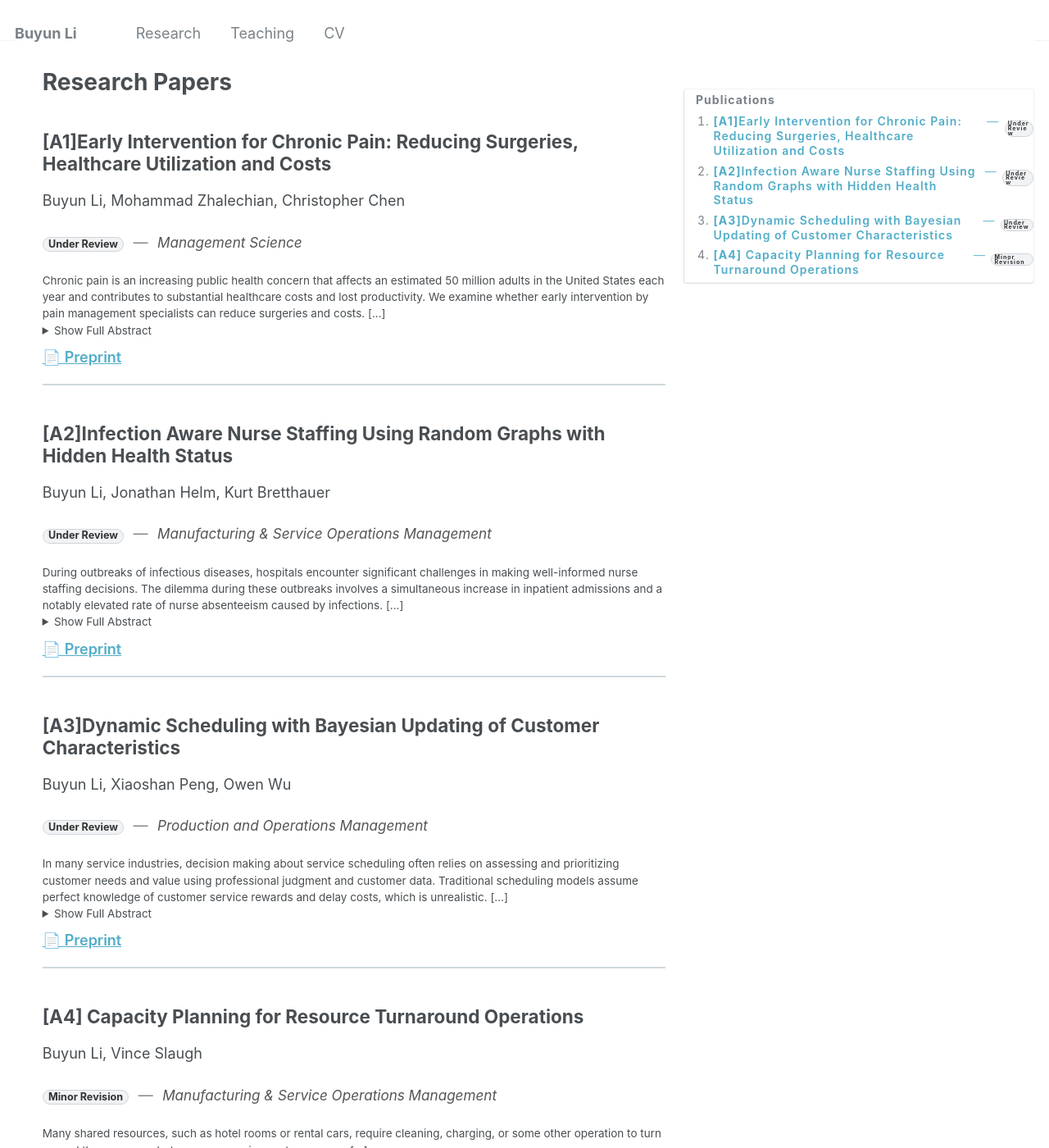
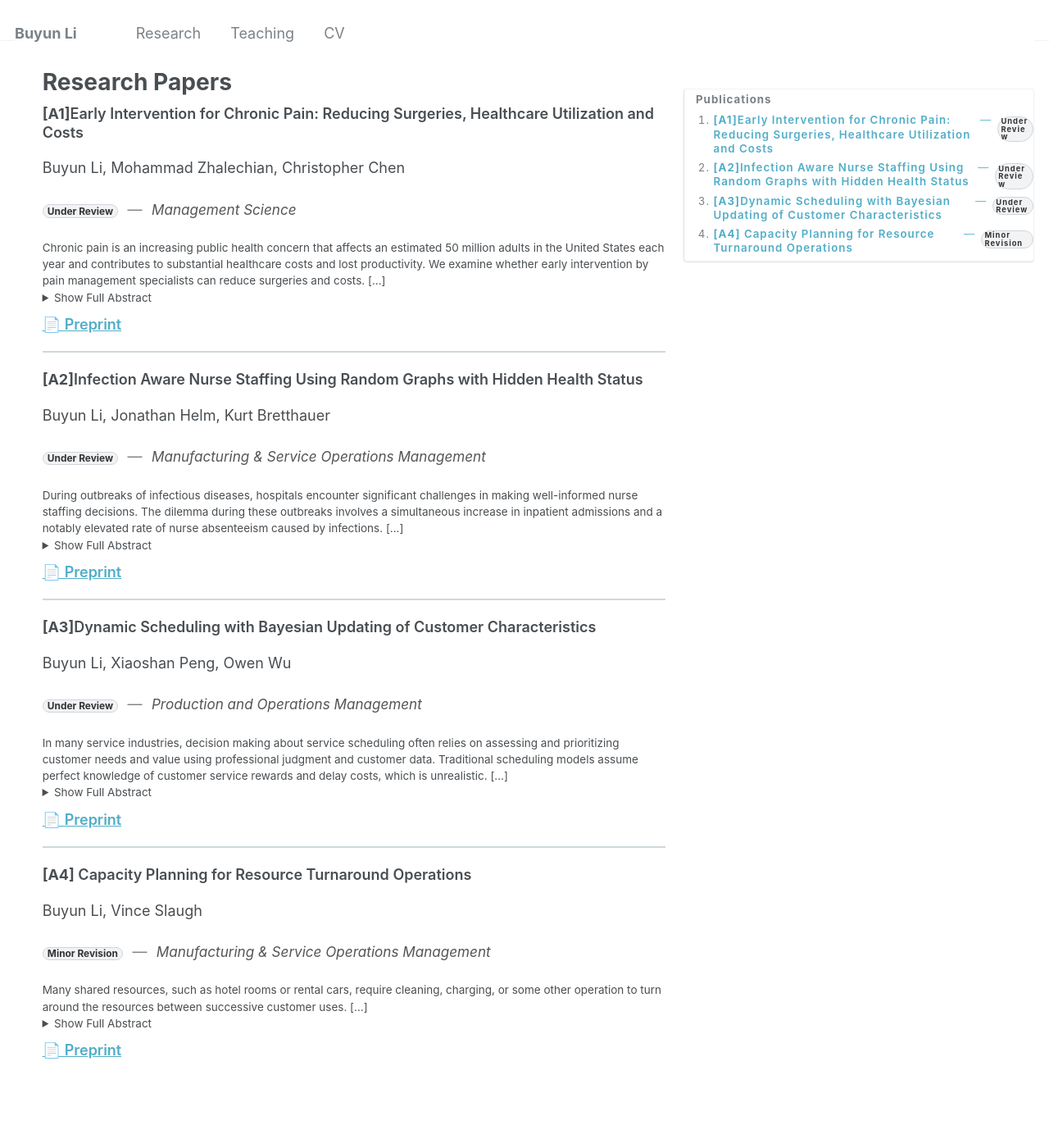
Before and after one commit to BuyunLi/BuyunLi.github.io, a Jekyll site: the page built from _pages/publications.md, in a window 1280 px wide and 1400 px high. Shown: the whole window at 82% size. Built offline with Jekyll 4.4.1, drawn with Linux system fonts in a browser that asks for light colours.

Commit message:
Update _custom.scss

```diff
--- a/_sass/_custom.scss
+++ b/_sass/_custom.scss
@@ -146,3 +146,40 @@
   font-size: 0.5em;          /* smaller than title text */
   opacity: 0.85;
 }
+
+/* ===== Smaller paper titles + status (main list) ===== */
+#main.with-toc .archive__item-title {
+  font-size: 1.0rem !important;   /* ↓ shrink title */
+  line-height: 1.25;
+  margin: 0 0 0.25rem;
+  font-weight: 600;                /* keep some emphasis at smaller size */
+}
+
+#main.with-toc .pub__status {
+  font-size: 0.66rem !important;   /* ↓ smaller status pill text */
+  padding: 0.10em 0.44em !important;
+  line-height: 1;
+}
+
+/* ===== TOC: smaller titles, numbers, and pill ===== */
+#main.with-toc .toc--right {
+  font-size: 0.74rem !important;   /* ↓ overall TOC scale (titles + numbers) */
+  line-height: 1.28;
+}
+
+#main.with-toc .toc__title-text {
+  font-size: 1em !important;       /* inherit from .toc--right base */
+  font-weight: 600;
+}
+
+#main.with-toc .pub__status--mini {
+  font-size: 0.70em !important;    /* relative to .toc--right base */
+  padding: 0.08em 0.40em !important;
+  line-height: 1;
+}
+
+/* If you ever render plain-text status in TOC (fallback) */
+#main.with-toc .toc__status {
+  font-size: 0.9em !important;     /* slightly smaller than title text */
+  opacity: 0.85;
+}
```
